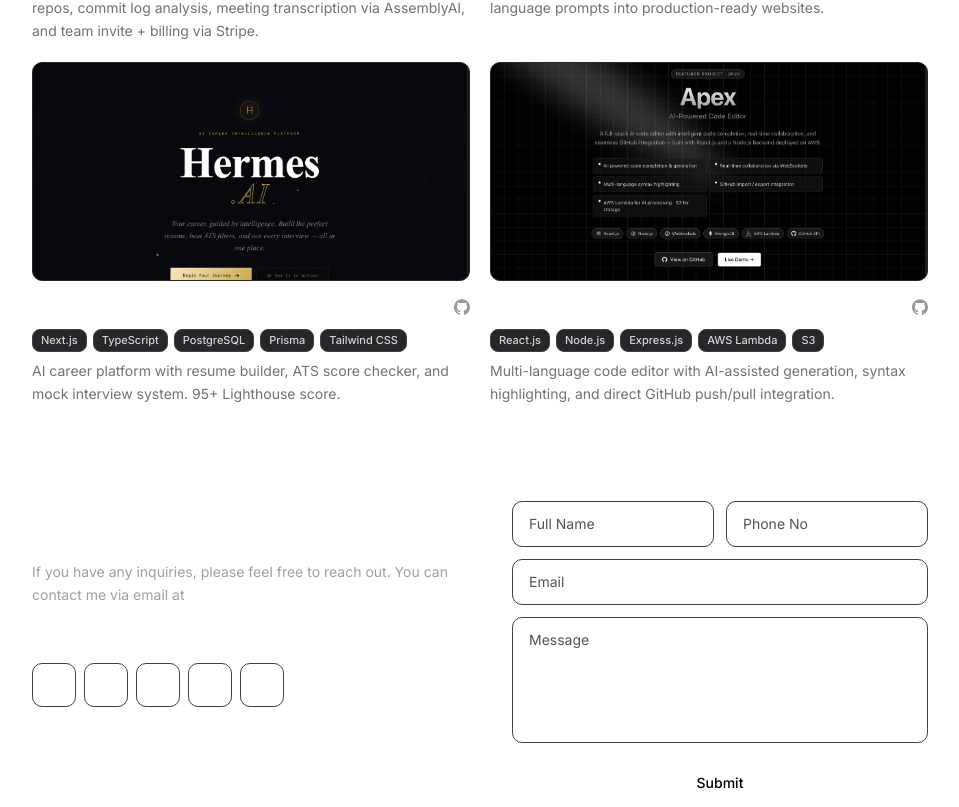
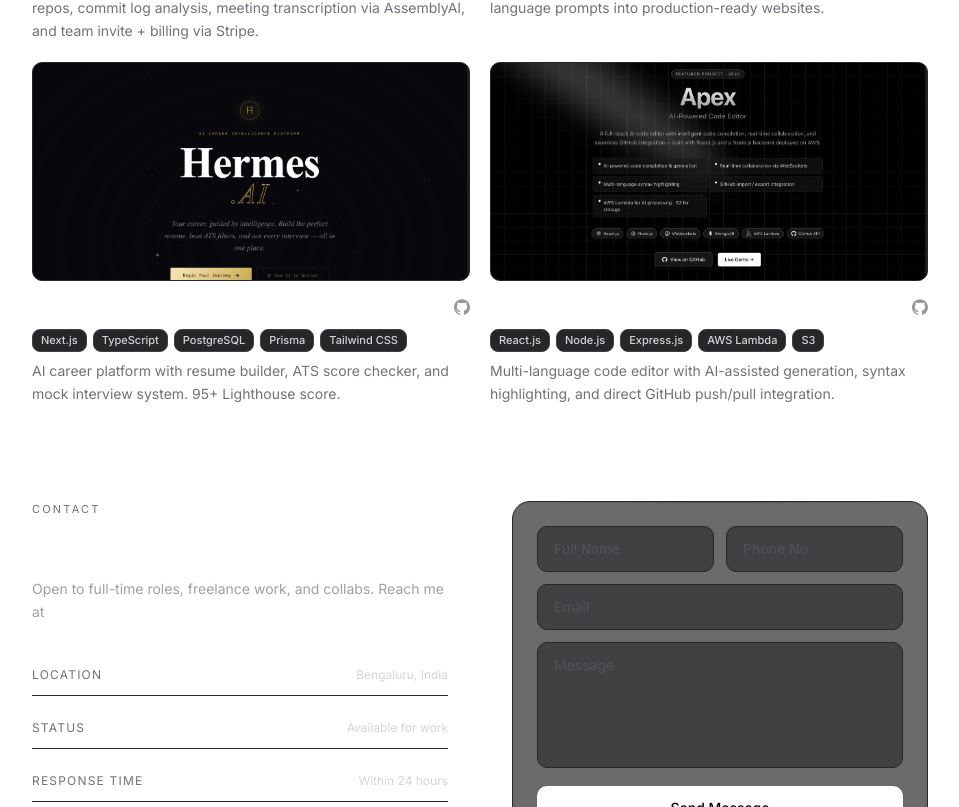
Before and after one commit to Suhagshetty/Portfolio-2026, a Next.js app: page / in a window 1280 px wide. Shown: the part 1993-2800 px from the top of the page, without its empty margins (160-1119 px from the left). Built offline with nearby package versions, Linux system fonts and the light colour scheme; no server answers.

Commit message:
improve contact design and mobile responsiveness

```diff
--- a/src/components/Contact/Contact.tsx
+++ b/src/components/Contact/Contact.tsx
@@ -59,16 +59,14 @@ export default function Contact() {
       if (res.ok) {
         setStatus("success");
         setForm({ name: "", phone: "", email: "", message: "" });
-      } else {
-        setStatus("error");
-      }
+      } else setStatus("error");
     } catch {
       setStatus("error");
     }
   };
 
   const buttonLabel = {
-    idle: "Submit",
+    idle: "Send Message",
     loading: "Sending...",
     success: "Message Sent ✓",
     error: "Something went wrong — try again",
@@ -77,30 +75,61 @@ export default function Contact() {
   return (
     <section className="py-16">
       <div className="grid grid-cols-1 md:grid-cols-2 gap-16">
-        {/* Left */}
-        <div className="space-y-6">
+        {/* ── LEFT ── */}
+        <div className="space-y-8">
+          <div className="space-y-3">
+            <p
+              className={`${inter.className} text-[11px] uppercase tracking-[0.2em] text-zinc-500`}
+            >
+              Contact
+            </p>
             <h2
               className={`${instrumentSerif.className} text-3xl font-normal italic text-white`}
             >
               Get in Touch
             </h2>
-
             <p
               className={`${inter.className} text-sm text-zinc-400 leading-relaxed`}
             >
-            If you have any inquiries, please feel free to reach out. You can
-            contact me via email at{" "}
+              Open to full-time roles, freelance work, and collabs. Reach me at{" "}
               <a
                 href="mailto:worksuhag@gmail.com"
-              className="text-white font-medium hover:underline"
+                className="text-white font-medium hover:underline underline-offset-2"
               >
                 worksuhag@gmail.com
               </a>
             </p>
+          </div>
 
+          {/* Info rows */}
           <div className="space-y-3">
-            <p className={`${inter.className} text-sm text-white font-medium`}>
-              Follow me
+            {[
+              { label: "Location", value: "Bengaluru, India" },
+              { label: "Status", value: "Available for work" },
+              { label: "Response time", value: "Within 24 hours" },
+            ].map(({ label, value }) => (
+              <div
+                key={label}
+                className="flex items-center justify-between py-3 border-b border-zinc-800"
+              >
+                <span
+                  className={`${inter.className} text-xs text-zinc-500 uppercase tracking-widest`}
+                >
+                  {label}
+                </span>
+                <span className={`${inter.className} text-xs text-zinc-300`}>
+                  {value}
+                </span>
+              </div>
+            ))}
+          </div>
+
+          {/* Socials */}
+          <div className="space-y-3">
+            <p
+              className={`${inter.className} text-xs text-zinc-500 uppercase tracking-widest`}
+            >
+              Follow
             </p>
             <div className="flex items-center gap-2 flex-wrap">
               {socials.map((s) => (
@@ -109,13 +138,13 @@ export default function Contact() {
                   href={s.href}
                   target="_blank"
                   rel="noopener noreferrer"
-                  className="w-11 h-11 rounded-lg border border-zinc-700 flex items-center justify-center hover:border-zinc-500 hover:bg-zinc-900 transition-all"
+                  className="w-10 h-10 rounded-lg border border-zinc-800 flex items-center justify-center hover:border-zinc-500 hover:bg-zinc-900 transition-all duration-200"
                   title={s.name}
                 >
                   <img
                     src={s.icon}
                     alt={s.name}
-                    style={{ width: 18, height: 18, filter: "invert(1)" }}
+                    style={{ width: 16, height: 16, filter: "invert(1)" }}
                   />
                 </a>
               ))}
@@ -123,22 +152,27 @@ export default function Contact() {
           </div>
         </div>
 
-        {/* Right — Form */}
-        <div className="space-y-3">
+        {/* ── RIGHT — Form ── */}
+        <div className="relative">
+          {/* Subtle card border */}
+          <div className="relative rounded-2xl border border-zinc-800 bg-zinc-950/60 p-6 space-y-3">
+            {/* Top accent line */}
+            <div className="absolute top-0 left-6 right-6 h-px bg-gradient-to-r from-transparent via-zinc-600 to-transparent" />
+
             <div className="grid grid-cols-2 gap-3">
               <input
                 type="text"
                 placeholder="Full Name"
                 value={form.name}
                 onChange={(e) => setForm({ ...form, name: e.target.value })}
-              className={`${inter.className} w-full bg-transparent border border-zinc-700 rounded-lg px-4 py-3 text-sm text-white placeholder:text-zinc-600 focus:outline-none focus:border-zinc-500 transition-colors`}
+                className={`${inter.className} w-full bg-zinc-900/50 border border-zinc-800 rounded-lg px-4 py-3 text-sm text-white placeholder:text-zinc-600 focus:outline-none focus:border-zinc-500 transition-colors`}
               />
               <input
                 type="text"
                 placeholder="Phone No"
                 value={form.phone}
                 onChange={(e) => setForm({ ...form, phone: e.target.value })}
-              className={`${inter.className} w-full bg-transparent border border-zinc-700 rounded-lg px-4 py-3 text-sm text-white placeholder:text-zinc-600 focus:outline-none focus:border-zinc-500 transition-colors`}
+                className={`${inter.className} w-full bg-zinc-900/50 border border-zinc-800 rounded-lg px-4 py-3 text-sm text-white placeholder:text-zinc-600 focus:outline-none focus:border-zinc-500 transition-colors`}
               />
             </div>
 
@@ -147,7 +181,7 @@ export default function Contact() {
               placeholder="Email"
               value={form.email}
               onChange={(e) => setForm({ ...form, email: e.target.value })}
-            className={`${inter.className} w-full bg-transparent border border-zinc-700 rounded-lg px-4 py-3 text-sm text-white placeholder:text-zinc-600 focus:outline-none focus:border-zinc-500 transition-colors`}
+              className={`${inter.className} w-full bg-zinc-900/50 border border-zinc-800 rounded-lg px-4 py-3 text-sm text-white placeholder:text-zinc-600 focus:outline-none focus:border-zinc-500 transition-colors`}
             />
 
             <textarea
@@ -155,22 +189,23 @@ export default function Contact() {
               rows={5}
               value={form.message}
               onChange={(e) => setForm({ ...form, message: e.target.value })}
-            className={`${inter.className} w-full bg-transparent border border-zinc-700 rounded-lg px-4 py-3 text-sm text-white placeholder:text-zinc-600 focus:outline-none focus:border-zinc-500 transition-colors resize-none`}
+              className={`${inter.className} w-full bg-zinc-900/50 border border-zinc-800 rounded-lg px-4 py-3 text-sm text-white placeholder:text-zinc-600 focus:outline-none focus:border-zinc-500 transition-colors resize-none`}
             />
 
             <button
               onClick={handleSubmit}
               disabled={status === "loading" || status === "success"}
-            className={`${inter.className} w-full py-3 rounded-lg font-medium text-sm transition-colors ${
+              className={`${inter.className} w-full py-3 rounded-lg font-medium text-sm transition-all duration-200 ${
                 status === "success"
-                ? "bg-zinc-700 text-zinc-300 cursor-default"
+                  ? "bg-zinc-800 text-zinc-400 cursor-default"
                   : status === "error"
-                  ? "bg-red-900/40 text-red-300 border border-red-800"
-                  : "bg-white text-black hover:bg-zinc-200"
+                    ? "bg-red-900/30 text-red-300 border border-red-800/50"
+                    : "bg-white text-black hover:bg-zinc-100 active:scale-[0.99]"
               }`}
             >
               {buttonLabel}
             </button>
+          </div>
         </div>
       </div>
 
--- a/src/components/DraggablePhotoWindow.tsx
+++ b/src/components/DraggablePhotoWindow.tsx
@@ -2,28 +2,40 @@
 
 import { motion } from "framer-motion";
 import Image from "next/image";
+import { useEffect, useState } from "react";
 
 export default function DraggablePhotoWindow() {
+  const [isMobile, setIsMobile] = useState(false);
+
+  useEffect(() => {
+    const check = () => setIsMobile(window.innerWidth < 640);
+    check();
+    window.addEventListener("resize", check);
+    return () => window.removeEventListener("resize", check);
+  }, []);
+
   return (
     <div className="relative w-full flex justify-start">
-      {/* STACK WRAPPER — size controlled here */}
-      <div className="relative w-[340px] h-[440px]">
+      {/* STACK WRAPPER */}
+      <div className="relative w-full max-w-[340px] h-[420px] sm:h-[440px]">
         {/* BACK STACK LAYER 1 */}
         <div className="absolute inset-0 bg-neutral-900 rounded-2xl shadow-2xl rotate-6 translate-x-5 translate-y-5 opacity-40" />
 
         {/* BACK STACK LAYER 2 */}
         <div className="absolute inset-0 bg-neutral-900 rounded-2xl shadow-2xl rotate-3 translate-x-2 translate-y-2 opacity-60" />
 
-        {/* DRAGGABLE CARD */}
+        {/* DRAGGABLE CARD — drag disabled on mobile */}
         <motion.div
-          drag
+          drag={!isMobile}
           dragElastic={0.18}
           dragConstraints={{ left: -180, right: 180, top: -180, bottom: 180 }}
-          whileTap={{ scale: 0.98 }}
+          whileTap={!isMobile ? { scale: 0.98 } : undefined}
           initial={{ rotate: -2 }}
           whileHover={{ rotate: 0 }}
           transition={{ type: "spring", stiffness: 200, damping: 20 }}
-          className="relative w-full h-full bg-neutral-950 rounded-2xl shadow-[0_30px_70px_rgba(0,0,0,0.6)] overflow-hidden cursor-grab active:cursor-grabbing"
+          className={`relative w-full h-full bg-neutral-950 rounded-2xl shadow-[0_30px_70px_rgba(0,0,0,0.6)] overflow-hidden ${
+            !isMobile ? "cursor-grab active:cursor-grabbing" : ""
+          }`}
         >
           {/* MAC BAR */}
           <div className="flex items-center gap-2 px-4 py-3 bg-neutral-900 border-b border-neutral-800">
@@ -32,15 +44,18 @@ export default function DraggablePhotoWindow() {
               <span className="w-3 h-3 bg-yellow-400 rounded-full" />
               <span className="w-3 h-3 bg-green-500 rounded-full" />
             </div>
+            <span className="mx-auto text-xs text-neutral-500">
+              Photo Booth
+            </span>
           </div>
 
           {/* IMAGE */}
-          <div className="relative w-full h-[300px] bg-black">
+          <div className="relative w-full h-[280px] sm:h-[300px] bg-black">
             <Image
               src="/prof.jpeg"
               alt="Profile"
               fill
-              sizes="340px"
+              sizes="(max-width: 640px) 100vw, 340px"
               className="object-cover grayscale"
               priority
             />
@@ -52,11 +67,9 @@ export default function DraggablePhotoWindow() {
               <div className="w-7 h-5 bg-neutral-700 rounded-md" />
               <div className="w-7 h-5 bg-neutral-700 rounded-md" />
             </div>
-
             <div className="w-12 h-12 bg-neutral-700 rounded-full flex items-center justify-center">
               <div className="w-7 h-7 bg-white rounded-full" />
             </div>
-
             <button className="text-xs text-neutral-400 bg-neutral-800 px-3 py-1.5 rounded-md hover:bg-neutral-700 transition">
               Effects
             </button>
```
Lines whose indentation alone changed are shown as unchanged.
